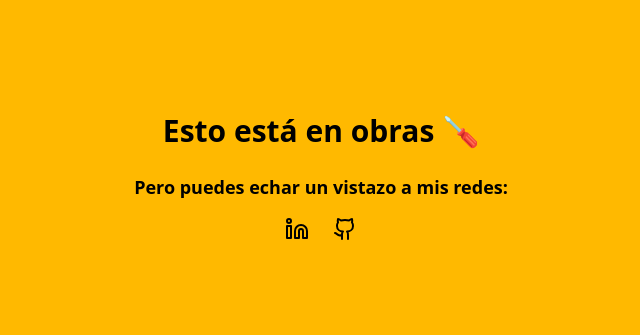
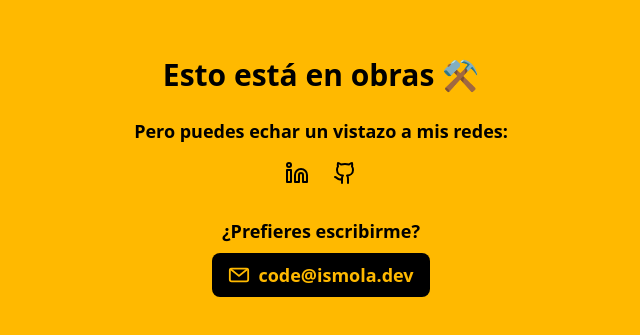
Before and after one commit to Ismola/personal-portfolio, an Astro site: page / in a window 1280 px wide. Shown: the part 223-558 px from the top of the page, without its empty margins (319-959 px from the left). Built offline with nearby package versions, Linux system fonts and the light colour scheme; Astro itself is replaced by a stand-in of ours.

Commit message:
Actualiza el mensaje de estado en la página principal y añade una invitación para enviar correos.

```diff
--- a/src/pages/index.astro
+++ b/src/pages/index.astro
@@ -16,7 +16,7 @@ import "../styles/global.css";
 				class="w-screen h-screen bg-amber-400 flex justify-center items-center flex-col"
 			>
 				<div class="text-3xl text-black font-bold text-center">
-					Esto está en obras 🪛
+					Esto está en obras ⚒️
 				</div>
 				<div class="mt-6 text-center">
 					<p class="text-lg text-black font-semibold mb-4">
@@ -71,6 +71,23 @@ import "../styles/global.css";
 							>
 						</a>
 					</div>
+					<!-- Añadido: invitación a enviar correo -->
+					<div class="mt-8 flex flex-col items-center">
+						<p class="text-lg text-black font-semibold mb-2">
+							¿Prefieres escribirme?
+						</p>
+						<a
+							href="mailto:code@ismola.dev"
+							class="inline-flex items-center gap-2 px-4 py-2 bg-black text-amber-400 rounded-lg font-bold text-lg hover:bg-gray-900 transition"
+							aria-label="Enviar correo a code@ismola.dev"
+						>
+							<svg xmlns="http://www.w3.org/2000/svg" width="22" height="22" fill="none" viewBox="0 0 24 24" stroke="currentColor" stroke-width="2">
+								<rect x="2" y="5" width="20" height="14" rx="2" />
+								<path d="M22 5 12 13 2 5" />
+							</svg>
+							code@ismola.dev
+						</a>
+					</div>
 				</div>
 			</div>
 		</main>
```
